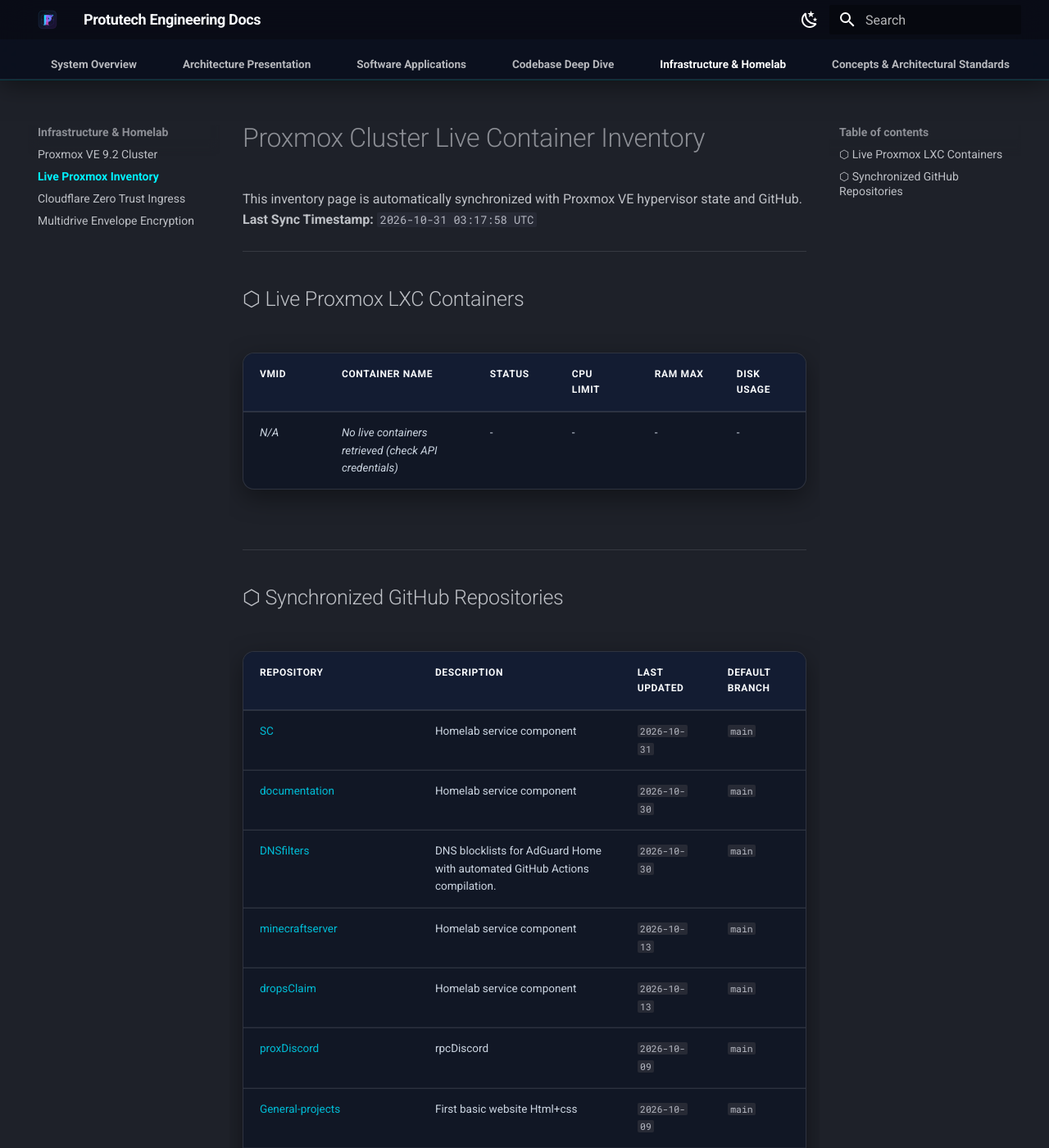
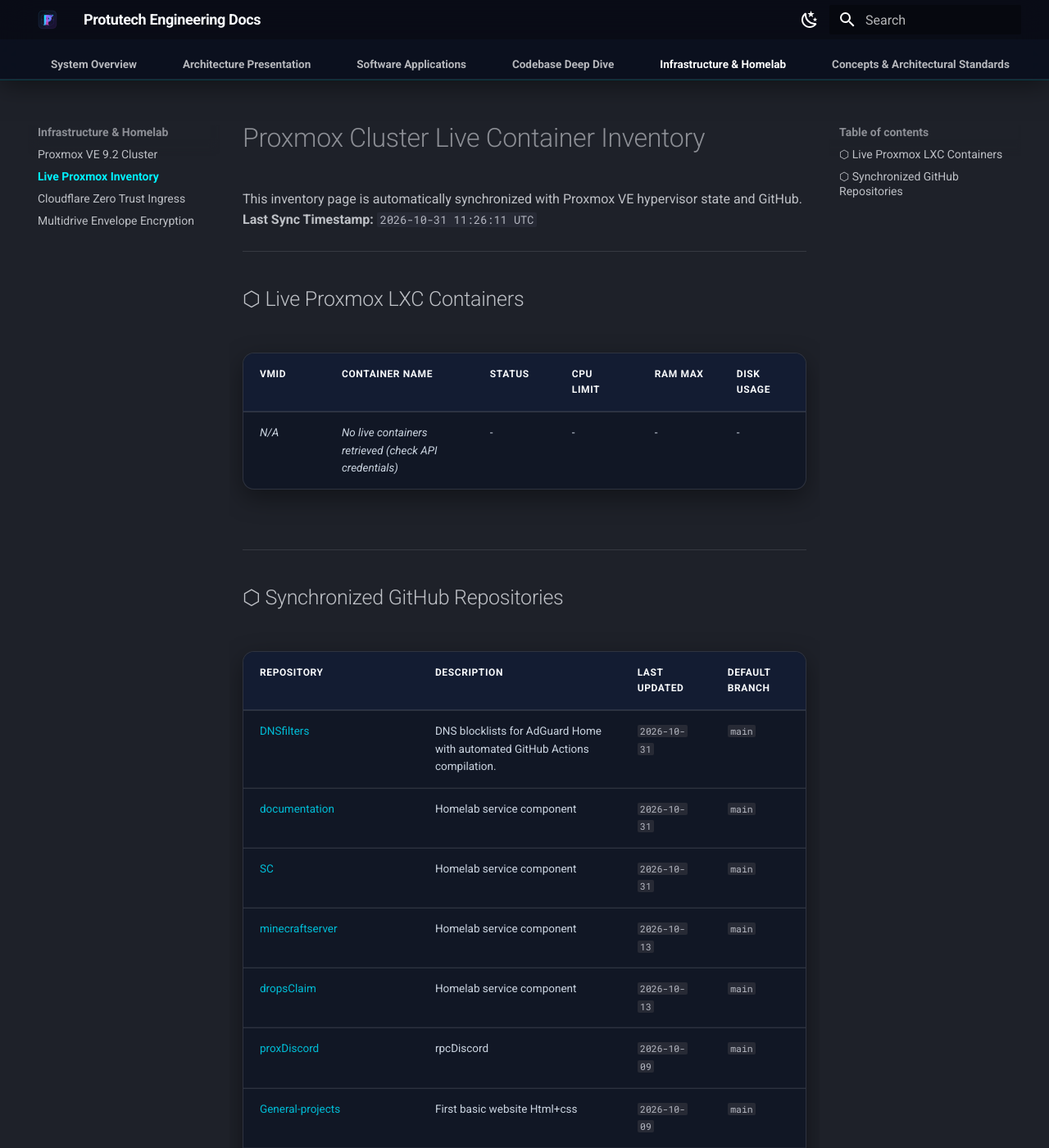
Before and after one commit to IAndrexI/documentation, an MkDocs documentation site: the page built from docs/infra/proxmox-live-inventory.md, in a window 1280 px wide and 1400 px high. Shown: the whole window at 82% size. Built offline with MkDocs 1.6.1 and Material for MkDocs 9.7.7, drawn with Linux system fonts in a browser that asks for light colours.

Commit message:
chore(auto-update): sync live Proxmox containers and GitHub repos [skip ci]

```diff
--- a/docs/infra/proxmox-live-inventory.md
+++ b/docs/infra/proxmox-live-inventory.md
@@ -1,7 +1,7 @@
 # Proxmox Cluster Live Container Inventory
 
 This inventory page is automatically synchronized with Proxmox VE hypervisor state and GitHub.
-**Last Sync Timestamp:** `2026-10-31 03:17:58 UTC`
+**Last Sync Timestamp:** `2026-10-31 11:26:11 UTC`
 
 ---
 
@@ -17,9 +17,9 @@
 
 | Repository | Description | Last Updated | Default Branch |
 | :--- | :--- | :--- | :--- |
+| [DNSfilters](https://github.com/IAndrexI/DNSfilters) | DNS blocklists for AdGuard Home with automated GitHub Actions compilation. | `2026-10-31` | `main` |
+| [documentation](https://github.com/IAndrexI/documentation) | Homelab service component | `2026-10-31` | `main` |
 | [SC](https://github.com/IAndrexI/SC) | Homelab service component | `2026-10-31` | `main` |
-| [documentation](https://github.com/IAndrexI/documentation) | Homelab service component | `2026-10-30` | `main` |
-| [DNSfilters](https://github.com/IAndrexI/DNSfilters) | DNS blocklists for AdGuard Home with automated GitHub Actions compilation. | `2026-10-30` | `main` |
 | [minecraftserver](https://github.com/IAndrexI/minecraftserver) | Homelab service component | `2026-10-13` | `main` |
 | [dropsClaim](https://github.com/IAndrexI/dropsClaim) | Homelab service component | `2026-10-13` | `main` |
 | [proxDiscord](https://github.com/IAndrexI/proxDiscord) | rpcDiscord | `2026-10-09` | `main` |
```
